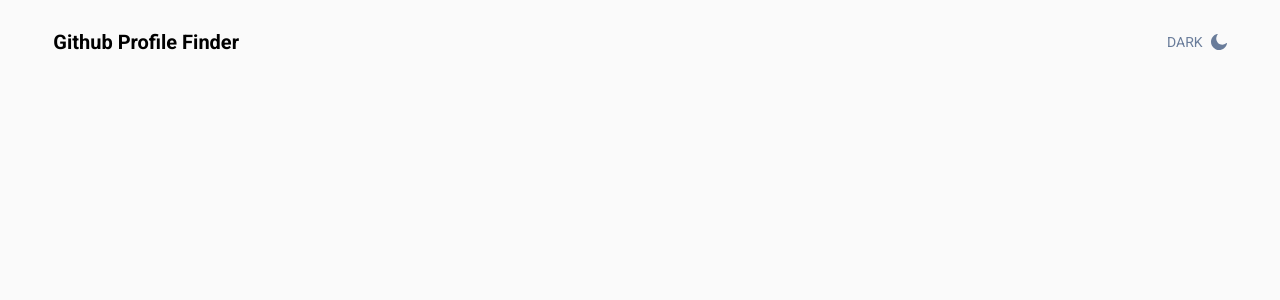
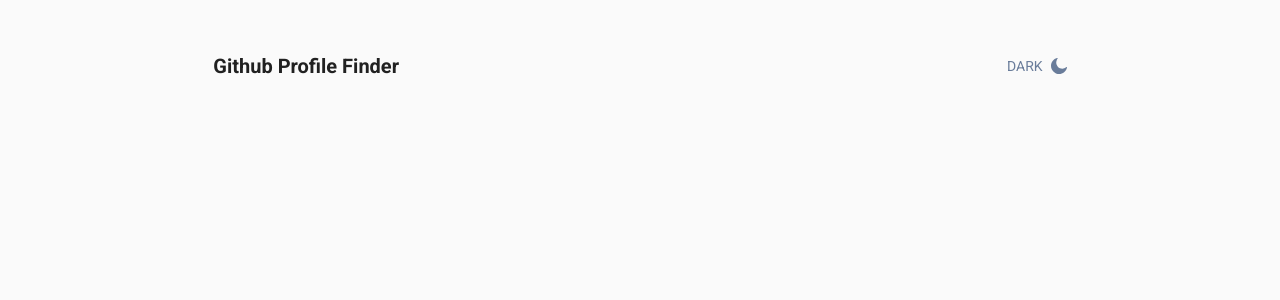
Before and after one commit to Ali-Primer/github-profile-finder, a React (Vite) app: page / in a window 1280 px wide. Shown: the top 300 px of the page. Built offline with nearby package versions, Linux system fonts and the light colour scheme.

Commit message:
Title Done

```diff
--- a/src/App.tsx
+++ b/src/App.tsx
@@ -1,16 +1,25 @@
-import { useState } from "react"
-import Header from "./components/Header"
+import { useState } from "react";
+import Header from "./components/Header";
 
 function App() {
-  const [isDarkMode, setIsDarkMode] = useState<boolean>(false)
+  const [isDarkMode, setIsDarkMode] = useState<boolean>(false);
 
   return (
     <>
-      <div className={`font-roboto w-screen h-screen flex flex-col items-center ${isDarkMode ? 'bg-[var(--dark-body-bg)]' : 'bg-[var(--body-bg)]'}`}>
-        <Header/>
+      <div
+        className={`font-roboto w-screen h-screen flex flex-col items-center ${
+          isDarkMode ? "bg-[var(--dark-body-bg)]" : "bg-[var(--body-bg)]"
+        }`}
+      >
+        <div className="w-11/12 mt-6 lg:w-2/3 lg:mt-12">
+          <Header
+            darkMode={isDarkMode}
+            toggleDarkMode={() => setIsDarkMode(!isDarkMode)}
+          />
+        </div>
       </div>
     </>
-  )
+  );
 }
 
-export default App
+export default App;
--- a/src/components/Header.tsx
+++ b/src/components/Header.tsx
@@ -3,17 +3,24 @@ import moonIcon from "../assets/icons/moon-icon.svg";
 
 interface Header {
   darkMode: boolean;
-  toggleDarkMode : () => void;
+  toggleDarkMode: () => void;
 }
 
 const Header = ({ darkMode, toggleDarkMode }: Header) => {
   return (
     <>
-      <div className="w-11/12 h-9 mt-6 flex justify-between items-center">
-        <p className="font-bold text-xl">Github Profile Finder</p>
-        <button onClick={toggleDarkMode} className="cursor-pointer flex gap-2 items-center text-sm text-[#697C9A]">
-          {darkMode ? 'LIGHT' : 'DARK'}
-          <img src={darkMode ? sunIcon : moonIcon} alt="sun icon" className="h-4 " />
+      <div className="h-9 flex justify-between items-center">
+        <p className={`font-bold text-xl ${darkMode ? 'text-[var(--dark-text)]' : 'text-[var(--text)]'}`}>Github Profile Finder</p>
+        <button
+          onClick={toggleDarkMode}
+          className={`cursor-pointer flex gap-2 items-center text-sm ${darkMode ? 'text-white' : 'text-[#697C9A]'}`}
+        >
+          {darkMode ? "LIGHT" : "DARK"}
+          <img
+            src={darkMode ? sunIcon : moonIcon}
+            alt="sun icon"
+            className="h-4 "
+          />
         </button>
       </div>
     </>
--- a/src/index.css
+++ b/src/index.css
@@ -1,6 +1,5 @@
 @import url("https://fonts.googleapis.com/css2?family=Roboto:ital,wght@0,100..900;1,100..900&display=swap");
 @import "tailwindcss";
-@custom-variant dark (&:where(.dark, .dark *));
 
 @theme {
   --font-roboto: "Roboto", serif;
@@ -14,3 +13,9 @@
   --card-bg: #f5f5f5;
   --text: #212121;
 }
+
+.dark {
+  --body-bg: var(--dark-body-bg);
+  --card-bg: var(--dark-card-bg);
+  --text: var(--dark-text);
+}
```
